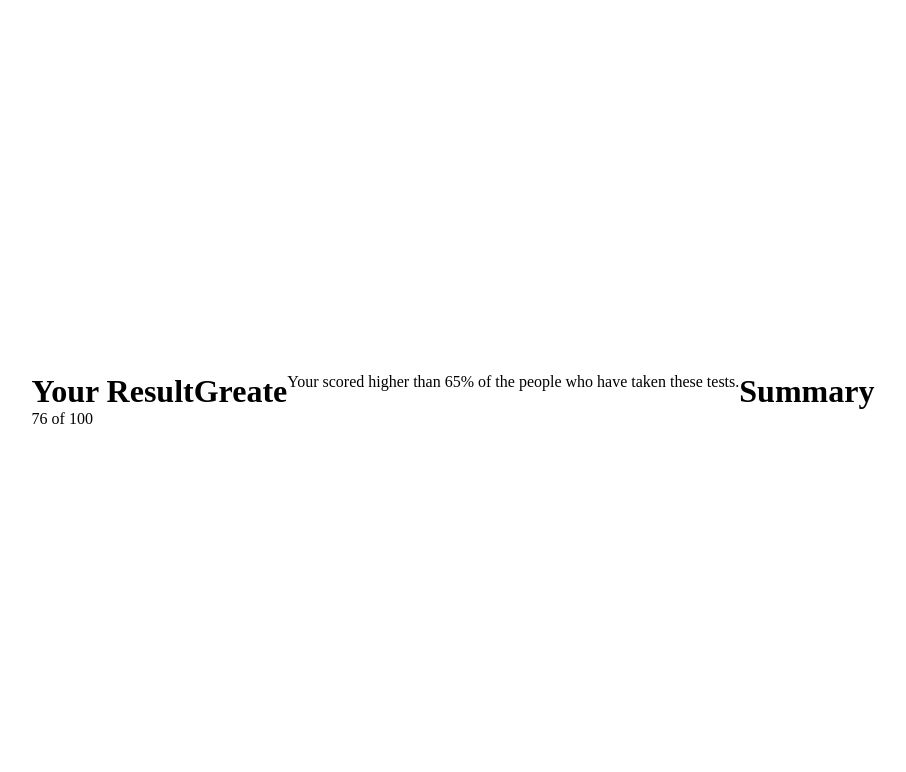
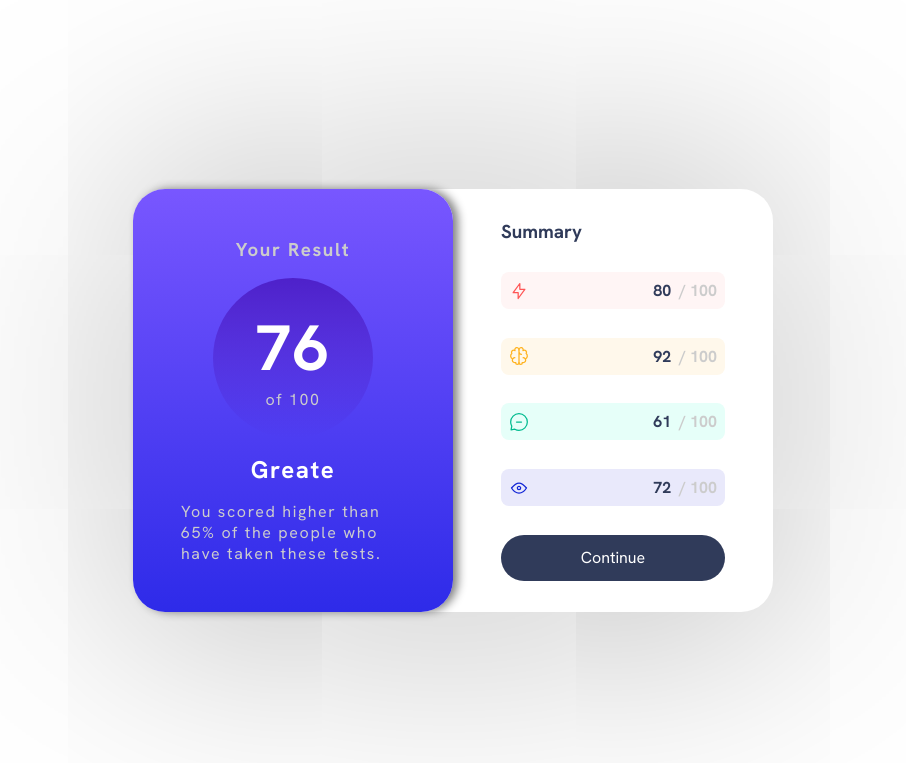
Before and after one commit to fayiz770/results-summary-component-main, a plain HTML site: page index.html in a window 1280 px wide. Shown: the whole page, without its empty margins (187-1093 px from the left). Drawn offline with Linux system fonts and the light colour scheme.

Commit message:
all funtionallity implemented

```diff
--- a/index.css
+++ b/index.css
@@ -14,26 +14,187 @@
 
     --Light-slate-blue-background: hsl(252, 100%, 67%);
     --light-royal-blue-background: hsl(241, 81%, 54%);
-    --violet-blue-circle-: hsla(256, 72%, 46%, 1);
-    --Persian-blue-circle: hsla(241, 72%, 46%, 0);
+    --violet-blue-circle: hsla(256, 72%, 46%, 1);
+    --persian-blue-circle: hsla(241, 72%, 46%, 0);
 
 /* Neutral */
 
     --white: hsl(0, 0%, 100%);
-    -pale-blue: hsl(221, 100%, 96%);
-    -light-lavender: hsl(241, 100%, 89%);
+    --pale-blue: hsl(221, 100%, 96%);
+    --light-lavender: hsl(241, 100%, 89%);
     --dark-dray-blue: hsl(224, 30%, 27%);
 
 }
 
 body {
     height: 100vh;
-    background: white;
+    display: grid;
+    place-content: center;
+    font-family: 'Hanken Grotesk', sans-serif;
+}
+
+.container {
     display: flex;
+    width: 40em;
+    border-radius: 2em;
+    box-shadow: 1px 1px 1000px #aaa;
+    border: none;
+}
+
+.your-result {
+    color: white;
+    letter-spacing: .1em;
+    display: flex;
+    flex-direction: column;
+    align-items: center;
+    gap: 1em;
+    width: 50%;
+    padding: 3em 3em;
+    border-radius: 2em;
+    border: none;
+    box-shadow: 5px 0px 10px gray;
+    background: linear-gradient(var(--Light-slate-blue-background), var(--light-royal-blue-background) );
+}
+
+
+
+.circle {
+    border-radius: 50%;
+    background: linear-gradient(var(--violet-blue-circle), var(--persian-blue-circle));
+    width: 10em;
+    height: 10em;
+    display: flex;
+    flex-direction: column;
     align-items: center;
     justify-content: center;
 }
 
-.container {
+.score {
+    font-size: 4em;
+    font-weight: bold;
+}
+
+.gray {
+    color: #ccc;
+}
+
+
+.dark-dray {
+    color: var(--dark-dray-blue);
+    font-weight: bold;
+}
+
+.link {
+    background: var(--dark-dray-blue);
+    padding: .8em;
     display: flex;
+    width: 100%;
+    justify-content: center;
+    cursor: pointer;
+    border-radius: 3em;
 }
+
+.link > a {
+    text-decoration: none;
+    color: white;
+}
+/* ________________________________________________________________________________ */
+
+
+.summary {
+    display: flex;
+    width: 50%;
+    flex-direction: column;
+    align-items: center;
+    justify-content: space-around;
+    padding: 1em 3em;
+}
+
+.summary-title {
+    align-self: start;
+}
+
+.Reaction {
+    color: var(--light-red);
+}
+
+.Memory {
+    color: var(--rangey-yellow);
+}
+
+.Verbel {
+    color: var(--green-teal);
+}
+
+.Visual {
+    color: var(--light-royal-blue-background);
+}
+
+
+.items {
+    color: white;
+    padding: .5em;
+    border-radius: .5em;
+    border: 1px  gray;
+    display: flex;
+    align-items: center;
+    justify-content: space-between;
+    width: 100%;
+    font-weight: bold;
+}
+
+.first,
+.second {
+    display: flex;
+    align-items: center;
+    gap: .5em;
+}
+
+/* ----------------------------------------------Items--------------------------------------------- */
+
+
+.item1 {
+    background: hsl(0, 100%, 98%);
+}
+
+.item2 {
+    background: hsl(39, 100%, 96%);
+}
+
+.item3 {
+    background: hsl(166, 100%, 95%);
+}
+
+.item4 {
+    /* background: hsla(241, 72%, 46%, 0); */
+    background: hsl(241, 72%, 95%);
+}
+
+
+@media (max-width: 768px){
+    .container {
+        flex-direction: column;
+        border-radius: 0;
+        gap: 1em;
+        width: 100%;
+        height: 100vh;
+    }
+
+    .your-result,
+    .summary {
+        width: 100%;
+    }
+
+    .your-result {
+        border-radius: 0 0 2em 2em;
+        gap: 2em;
+    }
+
+    .summary {
+        gap: 1em;
+    }
+
+    .items {
+        padding: 1.4em;
+    }
+}
--- a/index.html
+++ b/index.html
@@ -5,6 +5,7 @@
   <meta name="viewport" content="width=device-width, initial-scale=1.0"> <!-- displays site properly based on user's device -->
 
   <link rel="icon" type="image/png" sizes="32x32" href="./assets/images/favicon-32x32.png">
+  <link href="https://fonts.googleapis.com/css2?family=Hanken+Grotesk:ital,wght@0,100..900;1,100..900&display=swap" rel="stylesheet">
 
   <title>Frontend Mentor | Results summary component</title>
   <link rel="stylesheet" href="index.css">
@@ -14,35 +15,21 @@
   <main class="main">
     <div class="container">
       <div class="your-result">
-        <h1>Your Result</h1>
-        <div>
-          <span>76</span>
-          <span>of 100</span>
+        <h3 class="gray">Your Result</h3>
+        <div class="circle">
+          <span class="score">76</span>
+          <span class="gray">of 100</span>
         </div>
+        <h2>Greate</h2>
+        <p class="gray">You scored higher than 65% of the people who have taken these tests.</p>
       </div>
-      <h1>Greate</h1>
-      <p>Your scored higher than 65% of the people who have taken these tests.</p>
-      <div class="summary">
-        <h1>Summary</h1>
-        <div class="items">
-          <p></p>
-          <p></p>
+      <div class="summary" id="summary">
+        <div class="summary-title">
+          <h3 class="dark-dray">Summary</h3>
         </div>
-        <div class="items">
-          <p></p>
-          <p></p>
-        </div>
-        <div class="items">
-          <p></p>
-          <p></p>
-        </div>
-        <div class="items">
-          <p></p>
-          <p></p>
-        </div>
-        <a href=""></a>
       </div>
     </div>
   </main>
+  <script src="index.js"></script>
 </body>
 </html>
--- /dev/null
+++ b/index.js
@@ -0,0 +1,26 @@
+document.addEventListener('DOMContentLoaded', () => {
+    const summary = document.getElementById('summary')
+    fetch('data.json')
+        .then(res => res.json())
+        .then(data => {
+            var elements = ``
+            for(let [index,item] of data.entries()){
+                elements +=
+                `
+                <div class="items item${index + 1}">
+                <div class="first ${item.category}"><img src="${item.icon}" alt=""></div>
+                <div class="second">
+                  <p class="dark-dray">${item.score}</p>
+                  <span class="gray"> / 100</span>
+                </div>
+              </div>
+                `
+            }
+            summary.innerHTML += elements
+            summary.innerHTML +=
+            `<div class="item5 link">
+                <a href="" >Continue</a>
+            </div>
+            `
+        })
+})
```
